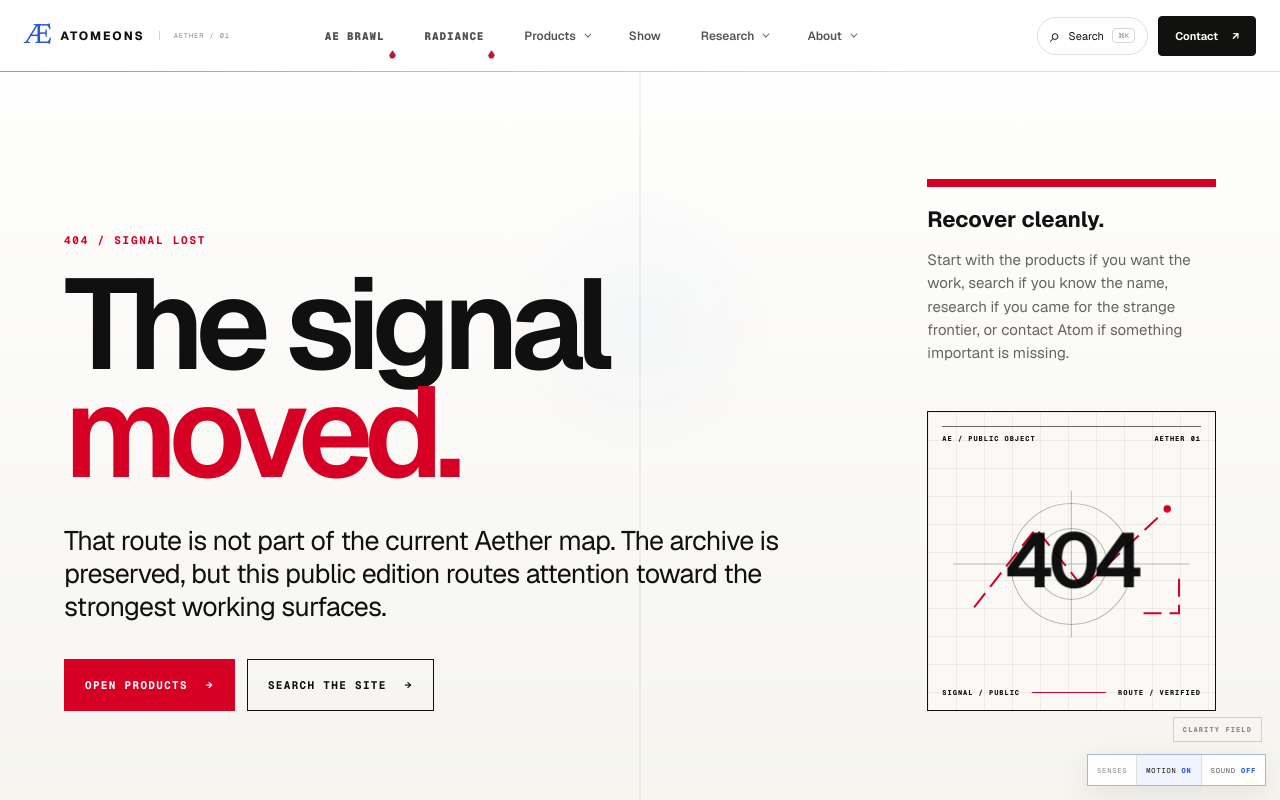
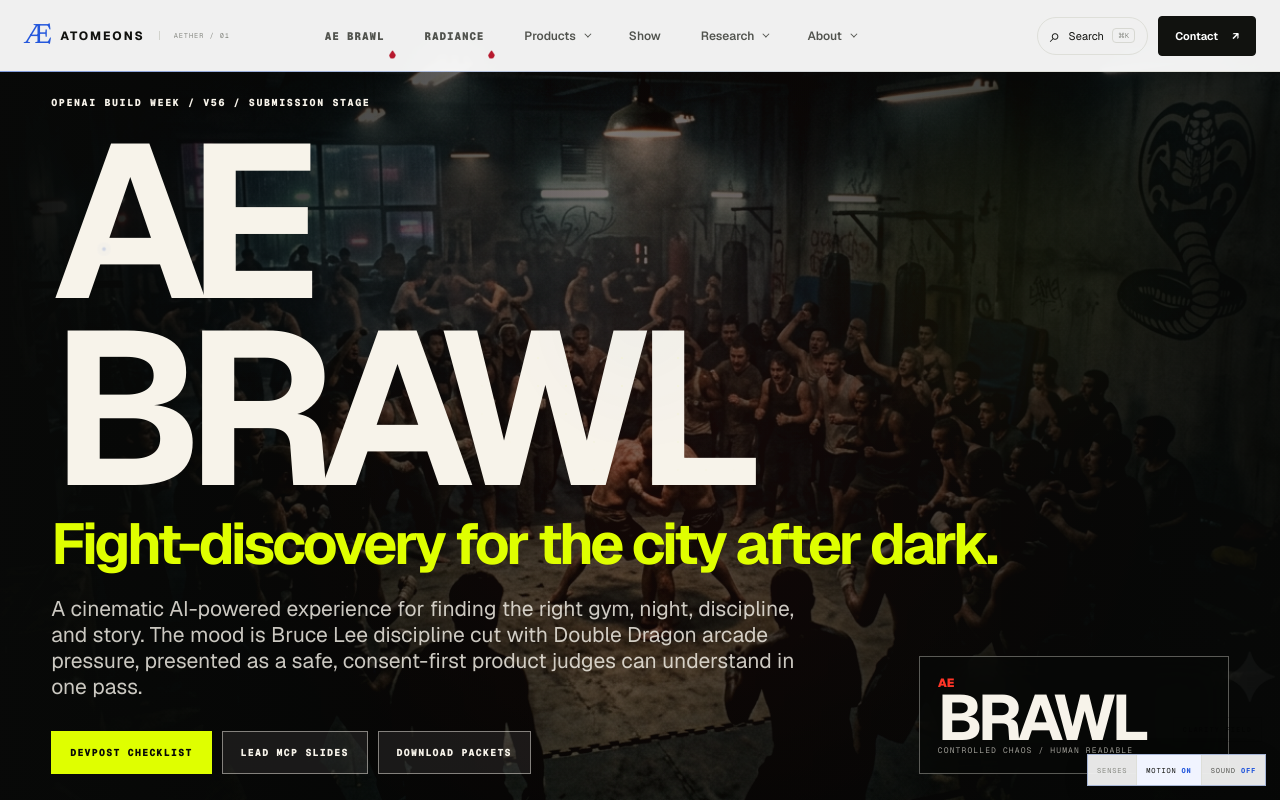
Before and after one commit to Atom-Eons/atomeons-com, a Next.js app: page /brawl in a window 1280 px wide. Before the commit this address had no page. Shown: the top 800 px of the page. Built offline with nearby package versions, Linux system fonts and the light colour scheme.

Commit message:
Make AE Brawl canonical at /brawl

```diff
--- a/app/_components/aether/AetherNav.tsx
+++ b/app/_components/aether/AetherNav.tsx
@@ -8,7 +8,7 @@ import styles from "./AetherNav.module.css";
 const navigation = [
   {
     label: "AE Brawl",
-    href: "/ae-brawl",
+    href: "/brawl",
     special: true,
   },
   {
--- a/app/_data/site-index.ts
+++ b/app/_data/site-index.ts
@@ -8,7 +8,7 @@ export type SiteEntry = {
 
 export const SITE_INDEX: SiteEntry[] = [
   { title: "Home", href: "/", description: "The Aether front door into AtomEons.", category: "Company", keywords: ["home", "aether", "atomeons"] },
-  { title: "AE Brawl", href: "/ae-brawl", description: "OpenAI Build Week V56 submission page for AE Brawl: fight-discovery UX, Lead MCP explanation, packets, and Devpost checklist.", category: "Creations", keywords: ["ae brawl", "brawl", "fight", "fightclub", "openai build week", "devpost", "lead mcp", "leadmpc", "bruce lee", "double dragon"] },
+  { title: "AE Brawl", href: "/brawl", description: "OpenAI Build Week V56 submission page for AE Brawl: fight-discovery UX, Lead MCP explanation, packets, and Devpost checklist.", category: "Creations", keywords: ["ae brawl", "brawl", "fight", "fightclub", "openai build week", "devpost", "lead mcp", "leadmpc", "bruce lee", "double dragon"] },
   { title: "Products", href: "/products", description: "The four current AtomEons products.", category: "Products", keywords: ["products", "cablebox", "bookmaker", "orange5", "i am ai"] },
   { title: "CableBox", href: "/cablebox", description: "Native Windows cable-surfing art with CRT glass, channels, guide, favorites, and release-download gate.", category: "Products", keywords: ["television", "tv", "crt", "channels", "windows", "native", "installer", "download", "release", "cable", "guide", "favorites"] },
   { title: "Bookmaker", href: "/bookmaker", description: "Turn an idea into a finished book object: manuscript, cover, EPUB, audiobook, metadata, and launch package.", category: "Products", keywords: ["book", "publishing", "epub", "audiobook", "author", "manuscript", "cover", "metadata", "launch", "publisher"] },
--- a/app/ae-brawl/page.tsx
+++ b/app/ae-brawl/page.tsx
@@ -6,12 +6,12 @@ export const metadata: Metadata = {
   title: "AE Brawl V56 · OpenAI Build Week",
   description:
     "AE Brawl is an AtomEons Build Week submission page: cinematic fight-discovery UX, Lead MCP explanation, AE research notes, and Devpost-ready submission assets.",
-  alternates: { canonical: "https://atomeons.com/ae-brawl" },
+  alternates: { canonical: "https://atomeons.com/brawl" },
   openGraph: {
     title: "AE Brawl V56 · AtomEons",
     description:
       "A cinematic, human-readable fight-discovery experience built with Codex: Bruce Lee discipline, Double Dragon energy, and Lead MCP underneath.",
-    url: "https://atomeons.com/ae-brawl",
+    url: "https://atomeons.com/brawl",
     siteName: "AtomEons",
     type: "website",
     images: [
@@ -36,7 +36,7 @@ export const metadata: Metadata = {
 const devpostChecklist = [
   ["Project title", "AE Brawl"],
   ["Category", "Apps for your life, or Developer Tools if Lead MCP is the primary judging frame."],
-  ["Working project URL", "Use the live route once deployed: https://atomeons.com/ae-brawl"],
+  ["Working project URL", "Use the live route once deployed: https://atomeons.com/brawl"],
   ["Code repository", "Public repo, or private repo shared with testing@devpost.com and build-week-event@openai.com."],
   ["README", "Setup, sample mode, safety boundaries, Codex/GPT-5.6 usage, and judge testing path."],
   ["Demo video", "Public YouTube video under 3 minutes showing the page/app working and explaining Codex + GPT-5.6."],
--- /dev/null
+++ b/app/brawl/page.tsx
@@ -0,0 +1,12 @@
+import type { Metadata } from "next";
+
+import AeBrawlPage from "../ae-brawl/page";
+
+export const metadata: Metadata = {
+  title: "AE Brawl — Build the fighter. Lead the machine.",
+  description:
+    "AE Brawl is Atom Eons' OpenAI Build Week project: a cinematic fight-discovery experience powered by Lead MCP and custom image generation.",
+  alternates: { canonical: "https://atomeons.com/brawl" },
+};
+
+export default AeBrawlPage;
--- a/public/openapi.json
+++ b/public/openapi.json
@@ -25,7 +25,7 @@
         }
       }
     },
-    "/ae-brawl": {
+    "/brawl": {
       "get": {
         "summary": "AE Brawl V56 submission page",
         "description": "OpenAI Build Week submission page for AE Brawl with fight-discovery UX, Lead MCP explanation, technical packet, About AtomEons packet, and Devpost checklist.",
```
Also changed, not shown: public/llms.txt.
